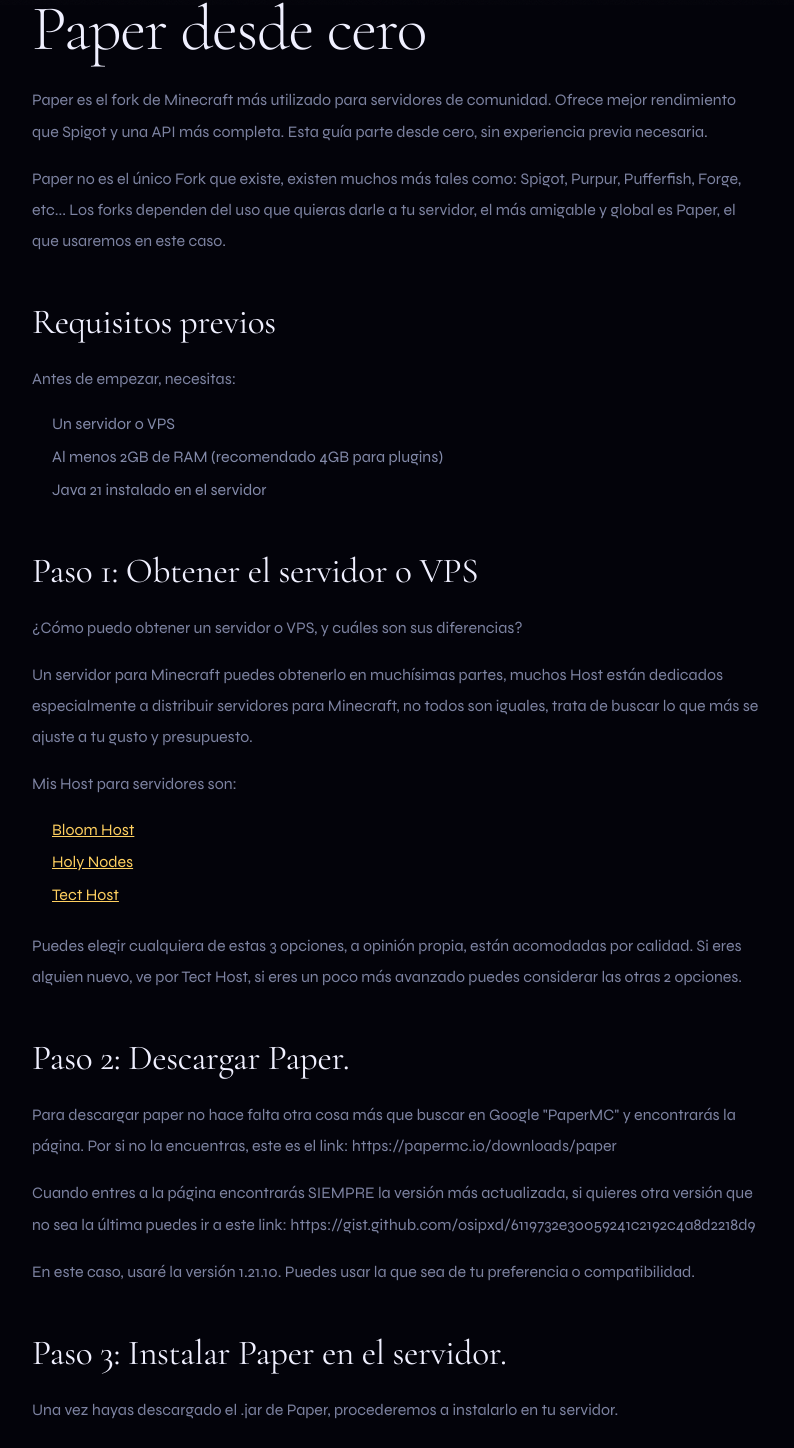
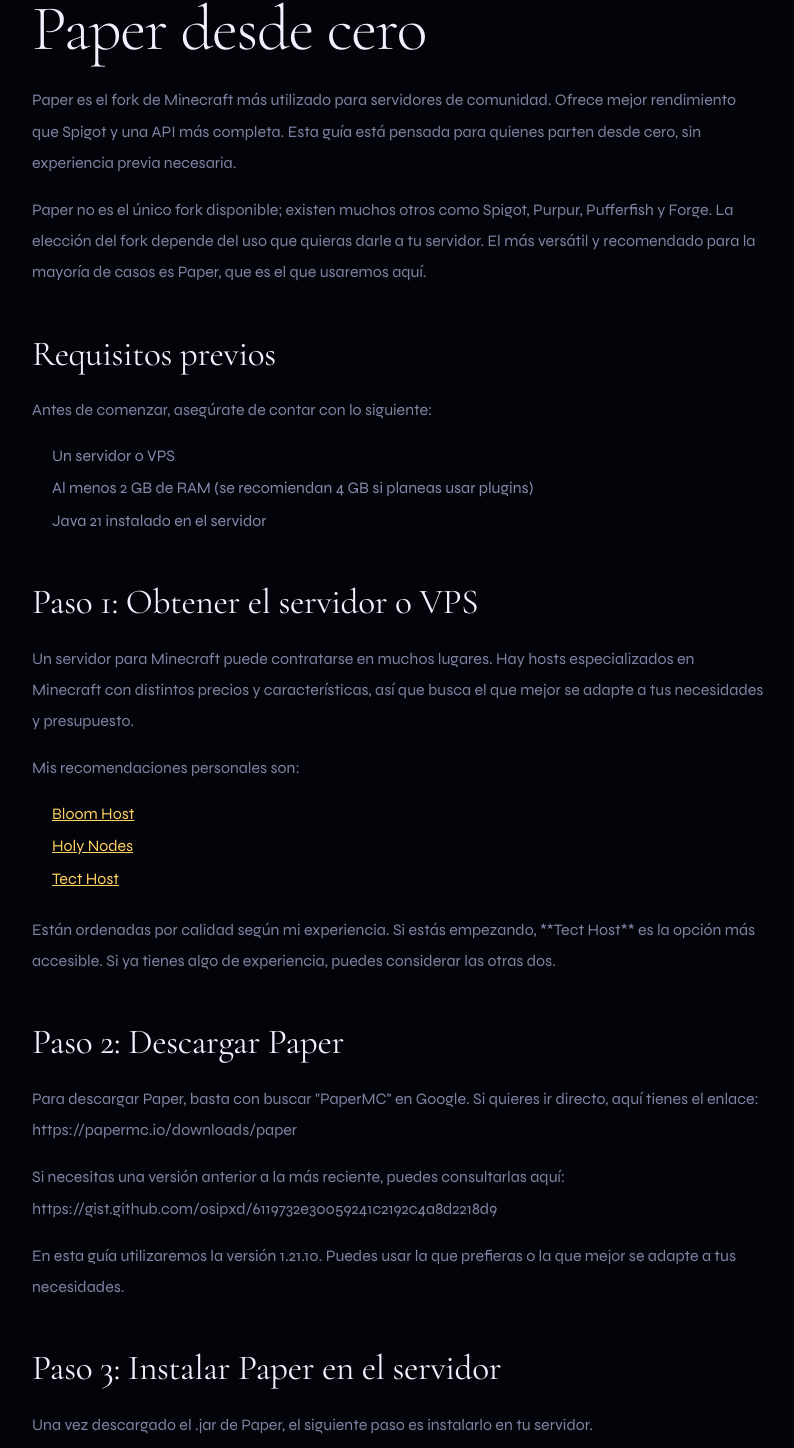
Before and after one commit to DinoChips/starguides, a React (Vite) app: page /articulo/1 in a window 1280 px wide. Shown: the part 795-2243 px from the top of the page, without its empty margins (242-1036 px from the left). Built offline with nearby package versions, Linux system fonts and the light colour scheme; a web font is replaced by a local one.

Commit message:
Guía Paper2

```diff
--- a/src/data/articles.js
+++ b/src/data/articles.js
@@ -37,43 +37,41 @@
     content: `
 # Cómo montar un servidor Paper desde cero
 
-Paper es el fork de Minecraft más utilizado para servidores de comunidad. Ofrece mejor rendimiento que Spigot y una API más completa. Esta guía parte desde cero, sin experiencia previa necesaria.
-Paper no es el único Fork que existe, existen muchos más tales como: Spigot, Purpur, Pufferfish, Forge, etc... Los forks dependen del uso que quieras darle a tu servidor, el más amigable y global es Paper, el que usaremos en este caso.
+Paper es el fork de Minecraft más utilizado para servidores de comunidad. Ofrece mejor rendimiento que Spigot y una API más completa. Esta guía está pensada para quienes parten desde cero, sin experiencia previa necesaria.
+Paper no es el único fork disponible; existen muchos otros como Spigot, Purpur, Pufferfish y Forge. La elección del fork depende del uso que quieras darle a tu servidor. El más versátil y recomendado para la mayoría de casos es Paper, que es el que usaremos aquí.
 
 ## Requisitos previos
 
-Antes de empezar, necesitas:
+Antes de comenzar, asegúrate de contar con lo siguiente:
 
 - Un servidor o VPS
-- Al menos 2GB de RAM (recomendado 4GB para plugins)
+- Al menos 2 GB de RAM (se recomiendan 4 GB si planeas usar plugins)
 - Java 21 instalado en el servidor
 
 ## Paso 1: Obtener el servidor o VPS
 
-¿Cómo puedo obtener un servidor o VPS, y cuáles son sus diferencias?
+Un servidor para Minecraft puede contratarse en muchos lugares. Hay hosts especializados en Minecraft con distintos precios y características, así que busca el que mejor se adapte a tus necesidades y presupuesto.
 
-Un servidor para Minecraft puedes obtenerlo en muchísimas partes, muchos Host están dedicados especialmente a distribuir servidores para Minecraft, no todos son iguales, trata de buscar lo que más se ajuste a tu gusto y presupuesto.
-
-Mis Host para servidores son:
+Mis recomendaciones personales son:
 
 - [Bloom Host](https://bloom.host/)
 - [Holy Nodes](https://holynodes.com/minecraft)
 - [Tect Host](https://tect.host/)
 
-Puedes elegir cualquiera de estas 3 opciones, a opinión propia, están acomodadas por calidad. Si eres alguien nuevo, ve por Tect Host, si eres un poco más avanzado puedes considerar las otras 2 opciones.
+Están ordenadas por calidad según mi experiencia. Si estás empezando, **Tect Host** es la opción más accesible. Si ya tienes algo de experiencia, puedes considerar las otras dos.
 
-## Paso 2: Descargar Paper.
+## Paso 2: Descargar Paper
 
-Para descargar paper no hace falta otra cosa más que buscar en Google "PaperMC" y encontrarás la página. Por si no la encuentras, este es el link: https://papermc.io/downloads/paper
-Cuando entres a la página encontrarás SIEMPRE la versión más actualizada, si quieres otra versión que no sea la última puedes ir a este link: https://gist.github.com/osipxd/6119732e30059241c2192c4a8d2218d9
+Para descargar Paper, basta con buscar "PaperMC" en Google. Si quieres ir directo, aquí tienes el enlace: https://papermc.io/downloads/paper
+Si necesitas una versión anterior a la más reciente, puedes consultarlas aquí: https://gist.github.com/osipxd/6119732e30059241c2192c4a8d2218d9
 
-En este caso, usaré la versión 1.21.10. Puedes usar la que sea de tu preferencia o compatibilidad.
+En esta guía utilizaremos la versión 1.21.10. Puedes usar la que prefieras o la que mejor se adapte a tus necesidades.
 
-## Paso 3: Instalar Paper en el servidor.
+## Paso 3: Instalar Paper en el servidor
 
-Una vez hayas descargado el .jar de Paper, procederemos a instalarlo en tu servidor.
-Debes de ir a los archivos de tu servidor, borrar todo lo que exista e instalar el .jar en los archivos. (Solo arrastralo o subelo allí)
-Una vez hayas subido el archivo a tu servidor, asegurate de que en el apartado "Starup" se mire de esta forma:
+Una vez descargado el .jar de Paper, el siguiente paso es instalarlo en tu servidor.
+Ve al gestor de archivos de tu servidor, elimina cualquier archivo existente y sube el .jar que descargaste (puedes arrastrarlo directamente).
+Una vez subido el archivo, dirígete al apartado "Startup" y verifica que el .jar configurado allí sea EXACTAMENTE EL MISMO que el que está en tus archivos:
 
 SERVER JAR FILE
 \`\`\`bash
@@ -89,25 +87,25 @@
 
 ## Paso 4: Iniciar el arranque del servidor
 
-Si ya cumpliste con todos los pasos anteriores; felicidades, tienes Paper en tu servidor. Solo inicia el arranque de tu servidor haciendo click en el botón de inicio (generalmente, el botón verde)
+Si completaste todos los pasos anteriores, ¡felicidades! Ya tienes Paper instalado en tu servidor. Ahora solo queda iniciarlo haciendo clic en el botón de arranque (generalmente el botón verde).
 Esto lo encuentras en la consola de tu servidor.
 
-Cuando inicies tu servidor, te saldrá un enunciado de "EULA", tienes que aceptarlo. El EULA son los términos de Mojang y tienes que aceptarlos para iniciar el servidor. Cuando lo aceptes, puede que tu servidor se apague, solo vuelve a iniciarlo.
+Cuando inicies el servidor, aparecerá un aviso del "EULA", los términos de uso de Mojang que debes aceptar para poder arrancar el servidor. Es posible que tras aceptarlos el servidor se detenga; simplemente vuelve a iniciarlo.
 
 ## Paso 5: Instalar plugins, configuraciones importantes & permisos (opcional)
 
-Una vez el servidor está corriendo, instala estos plugins base.
+Con el servidor funcionando, instala estos plugins base.
 
-¿Dónde instalo los plugins y dónde los descargo? ¡MUY FÁCIL! Los plugins los instalas yendo a tus archivos y entrando a la carpeta plugins, allí los instalarás. Para descargarlos puedes ir a sitios como Spigot, Modrith, Bukkit. Cuando busques un plugin puedes buscarlo como "Pepito plugin minecraft" o "Pepito spigot"
+Los plugins se instalan dentro de la carpeta plugins, ubicada en los archivos de tu servidor. Para descargarlos, puedes buscarlos en plataformas como Spigot, Modrinth o Bukkit. Una búsqueda como "NombreDelPlugin spigot" o "NombreDelPlugin plugin minecraft" suele ser suficiente.
 
 ### LuckPerms (permisos)
-El estándar para gestión de permisos. Descarga desde luckperms.net.
+El estándar para la gestión de permisos en servidores de Minecraft. Descárgalo desde \`https://luckperms.net/\`
 
 ### EssentialsX (comandos básicos)
-Agrega /home, /warp, /tpa y 200 comandos más. Descarga desde essentialsx.net.
+Añade /home, /warp, /tpa y más de 200 comandos adicionales. Descárgalo desde \`https://essentialsx.net./downloads\`, asegúrate de instalar la versión **Stable Release**, no la *Development Build*.
 
 ### WorldGuard (protección de zonas)
-Imprescindible para proteger el spawn y zonas importantes. Descarga desde https://modrinth.com/plugin/worldguard/versions
+Indispensable para proteger el spawn y otras zonas importantes. Descárgalo desde \`https://modrinth.com/plugin/worldguard/versions\`
 
 ## Configuración importante
 
@@ -156,20 +154,21 @@
 
 # Permisos
 
-Para ajustar los permisos, usaremos el plugin LuckPerms, esto permitirá ajustar permisos hacia jugadores y otros rangos. Los siguientes comandos se usan dentro del juego, asegurate de tener OP antes de usarlos.
-"OP" significa tener TODOS los permisos, si crearás un servidor, tienes que tenerlo solo TÚ porque eres el dueño, no des este permiso a otros a menos que confies MUCHO en esta persona (ejemplo, otro owner). Date este permiso desde la consola poniendo \`op tunombre\`
+Para gestionar los permisos, usaremos LuckPerms, que permite asignar permisos a jugadores y rangos de forma granular. Los siguientes comandos se ejecutan dentro del juego, así que asegúrate de tener OP antes de usarlos.
+El OP otorga todos los permisos del servidor. Debes tenerlo únicamente tú como dueño, y solo otorgarlo a alguien de absoluta confianza (como otro owner). Para darte OP desde la consola, ejecuta \`op tunombre\`
 
-Para crear un rango usa el comando \`/lp creategroup nombredelrango\`, esto te servirá por si quieres crear rangos como Owner, Mod, Vip..
-Para editar permisos usa el comando \`/lp group nombredelgrupo permission set/unset nombredelpermiso\`, por ejemplo (EssentialsX) \`lp group default permission set essentials.msg\`
-Para editar el color del grupo usa el comando \`lp group nombredelgrupo meta setprefix "&e&lnombredelgrupo ". Nota que tiene que ir entre comillas y con un espacio al final.\`
-Para grandes cambios, recomiendo usar el comando \`lp editor\` que abre una interfaz web.
+Para crear un rango usa el comando \`/lp creategroup nombredelrango\`, útil para rangos como Owner, Mod, Vip, etc.
+Para añadir un permiso usa el comando \`/lp group nombredelgrupo permission set nombredelpermiso\`, por ejemplo (EssentialsX) \`lp group default permission set essentials.msg\`
+Para quitar un permiso usa el comando \`/lp group nombredelgrupo permission unset nombredelpermiso\`
+Para cambiar el prefijo del grupo usa el comando \`lp group nombredelgrupo meta setprefix "&e&lnombredelgrupo "\`. Ten en cuenta que debe ir entre comillas y con un espacio al final.
+Para cambios más extensos, recomiendo usar el comando \`lp editor\` que abre una interfaz web muy completa.
 
-Esto es una muy pequeña guía de LuckPerms, si quieres entrar más a detalle puedes esperar la guía de LuckPerms.
+Esta es una introducción básica a LuckPerms. Si quieres profundizar más, puedes esperar la guía completa dedicada a este plugin.
 \`\`\`
 
 ## Conclusión
 
-Con esto tienes un servidor Paper funcional con plugins básicos. Cualquier duda, el Discord de StarGuides está disponible para abrir un ticket.
+Con esto tienes un servidor Paper completamente funcional con los plugins esenciales configurados. Si tienes alguna duda, el Discord de StarGuides está disponible para abrir un ticket.
     `
   },
 
```
